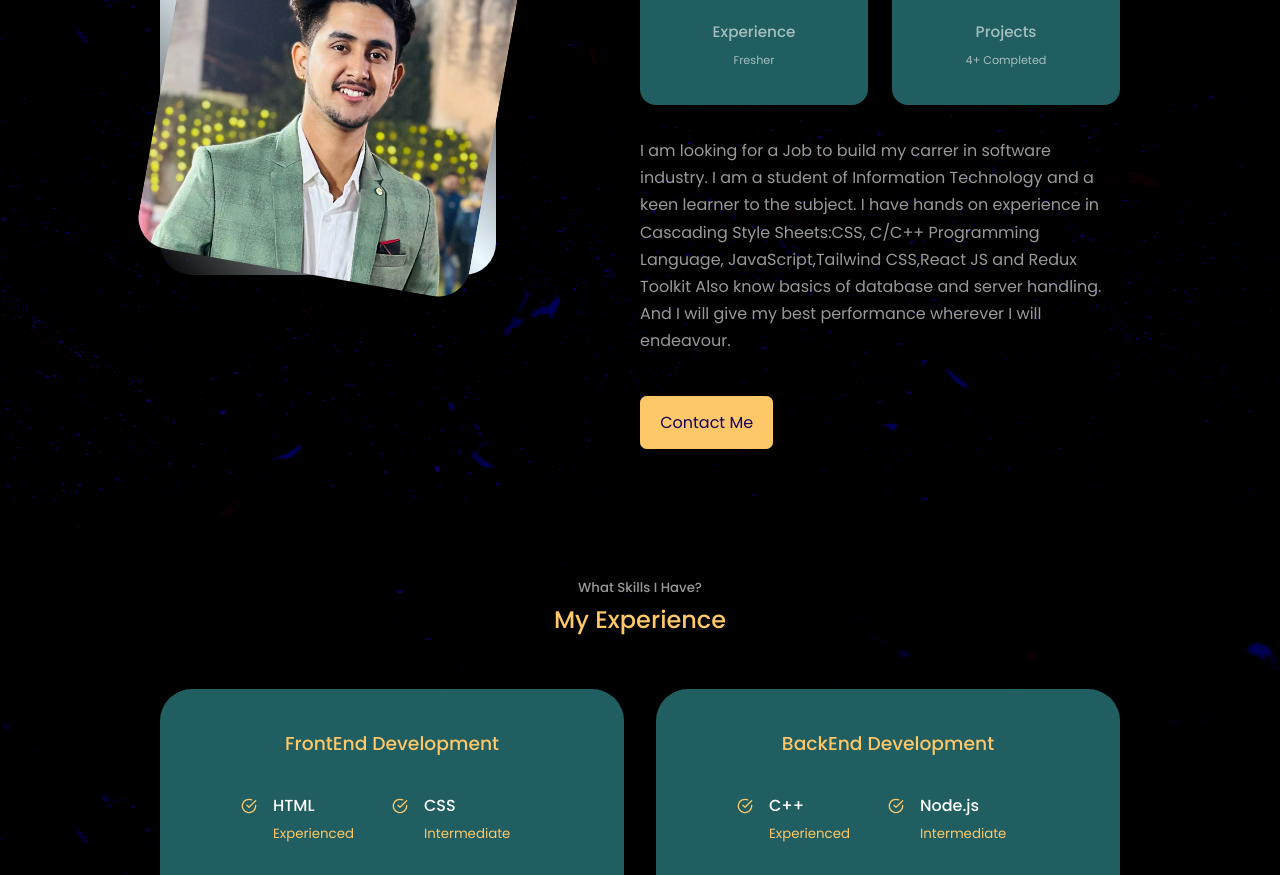
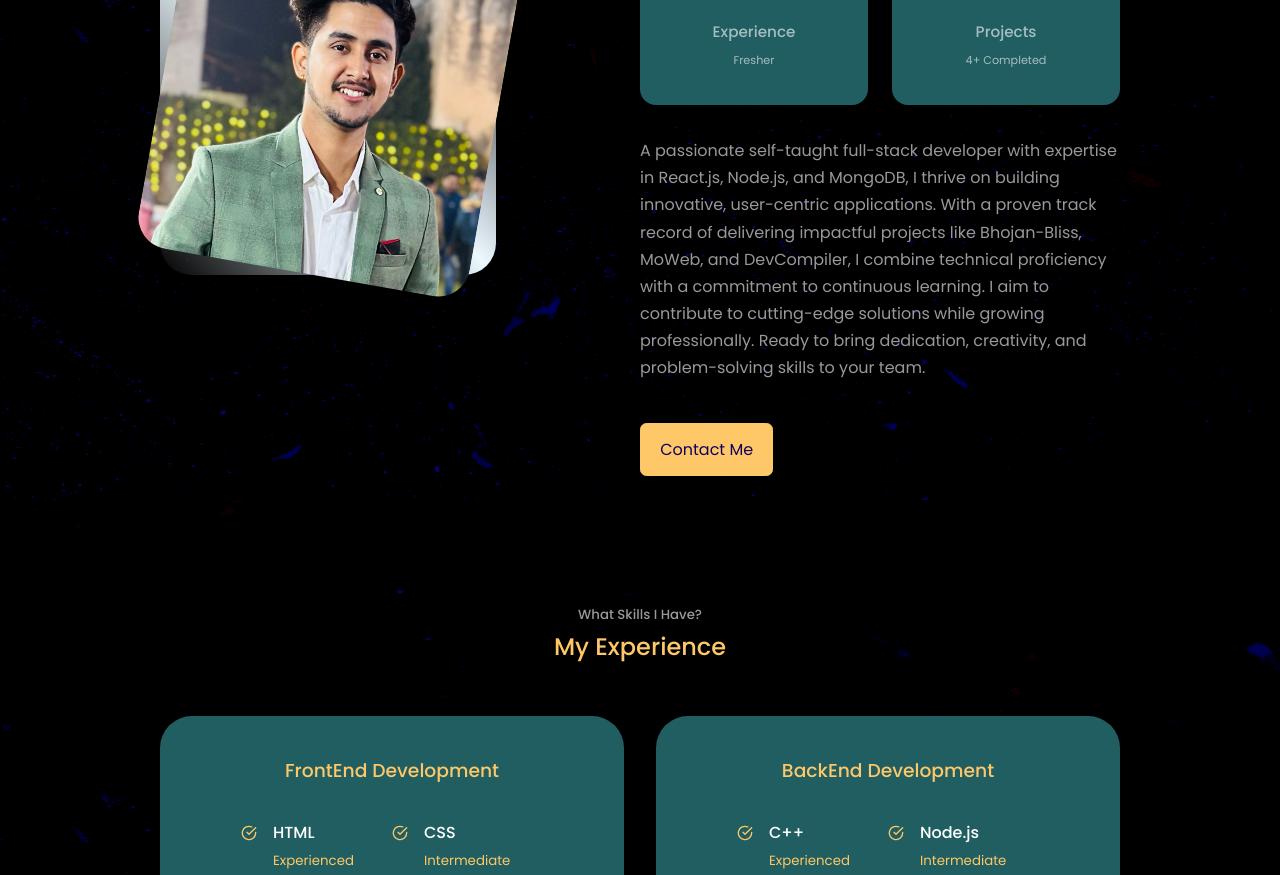
Before and after one commit to sumch76/Portfolio, a React (Create React App) app: page / in a window 1280 px wide. Shown: the part 1100-1975 px from the top of the page. Built offline with nearby package versions, Linux system fonts and the light colour scheme.

Commit message:
changes the summary

```diff
--- a/src/components/about/about.jsx
+++ b/src/components/about/about.jsx
@@ -33,10 +33,13 @@ const About = () => {
             </article>
           </div>
           <p>
-          I am looking for a Job to build my carrer in software industry. I am a student of Information Technology and a keen learner to the subject.
-          I have hands on experience in Cascading Style Sheets:CSS, C/C++ Programming Language, JavaScript,Tailwind CSS,React JS and Redux Toolkit
-          Also know basics of database and server handling.
-          And I will give my best performance wherever I will endeavour.
+          A passionate self-taught full-stack developer with expertise in React.js, Node.js, and MongoDB,
+          I thrive on building innovative, user-centric applications. With a proven track record of delivering impactful projects like Bhojan-Bliss, MoWeb, and DevCompiler,
+           I combine technical proficiency with a commitment to continuous learning.
+           I aim to contribute to cutting-edge solutions while growing professionally.
+           Ready to bring dedication, creativity, and problem-solving skills to your team.
+
+
           </p>
 
           <a href='#contact' className='btn btn-primary'>Contact Me</a>
```
